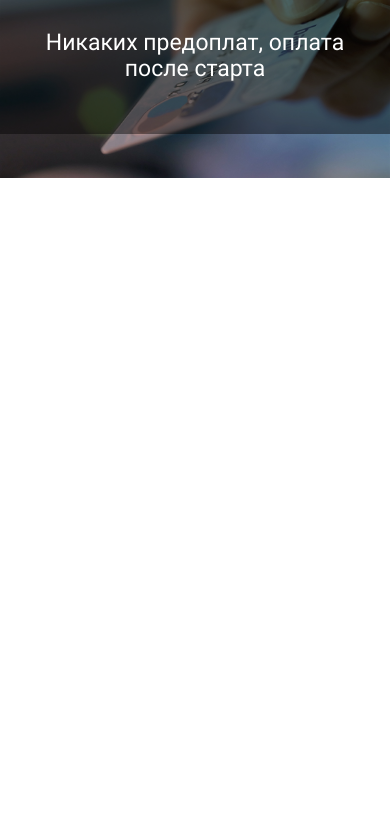
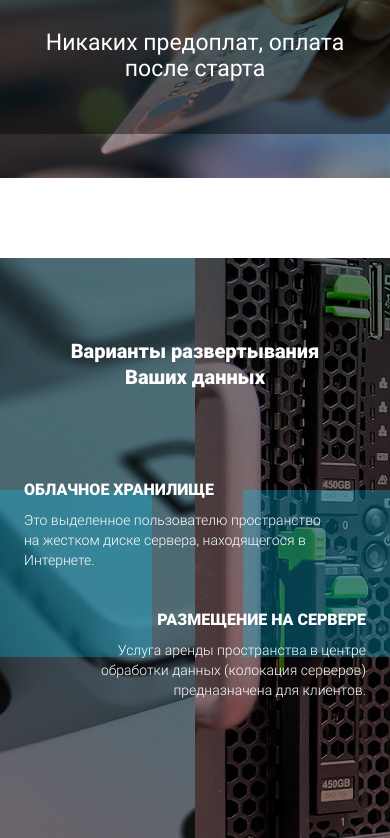
Before and after one commit to djedek/prengi, a website: page src/index.html in a window 390 px wide. Shown: the part 5041-5879 px from the top of the page. Before the commit the page ends 5299 px from the top, so only its background shows below. Drawn offline with nearby package versions, Linux system fonts and the light colour scheme; files that its build step writes are made by us from their sources; files whose address does not match are found by name.

Commit message:
Блок data и его адаптация под различные разрешения

```diff
--- a/src/index.html
+++ b/src/index.html
@@ -203,6 +203,26 @@
         </div>
     </section>
 
+    <section class="data">
+        <div class="container">
+            <h2 class="title">Варианты развертывания <br>Ваших данных</h2>
+            <div class="data__wrapper">
+                <div class="data__left-block">
+                    <div class="data__title">Облачное хранилище</div>
+                    <div class="data__descr">
+                        Это выделенное пользователю пространство на жестком диске сервера, находящегося в Интернете.
+                    </div>
+                </div>
+                <div class="data__right-block">
+                    <div class="data__title">Размещение на сервере</div>
+                    <div class="data__descr">
+                        Услуга аренды пространства в центре обработки данных (колокация серверов) предназначена для клиентов.
+                    </div>
+                </div>
+            </div>
+        </div>
+    </section>
+
     <script src="js/tiny-slider.js"></script>
     <script src="js/script.js"></script>
 </body>
--- a/src/sass/base/_media.scss
+++ b/src/sass/base/_media.scss
@@ -50,6 +50,19 @@
             display: block;
             width: 100%;
             margin: 0 auto;
+        }
+    }
+    .data {
+        &__title {
+            font-size: 22px;
+            line-height: 26px;
+        }
+        &__left-block {
+            padding-right: 45px;
+        }
+        &__right-block {
+            padding-left: 45px;
+
         }
     }
 }
@@ -172,4 +185,33 @@
             display: none;
         }
     }
+    .data {
+        &__title {
+            font-size: 16px;
+            line-height: 20px;
+        }
+        &__descr {
+            margin-top: 10px;
+            font-size: 14px;
+            line-height: 20px;
+        }
+        &__wrapper {
+            margin-top: 90px;
+            align-items: center;
+            flex-direction: column;
+        }
+        &__left-block {
+            width: 90%;
+            text-align: left;
+            padding-right: 40px;
+            padding-left: 0px;
+            margin-bottom: 40px;
+        }
+        &__right-block {
+            width: 90%;
+            text-align: right;
+            padding-left: 40px;
+            padding-right: 0px;
+        }
+    }
 }
--- /dev/null
+++ b/src/sass/blocks/_data.scss
@@ -0,0 +1,39 @@
+.data {
+    max-width: 1920px;
+    margin: 0 auto;
+    padding-top: 80px;
+    min-height: 580px;
+    background: url('../img/bg/data_bg.jpg') center (center/cover) no-repeat;
+    &__wrapper {
+        display: flex;
+        justify-content: center;
+        align-items: flex-start;
+        margin-top: 125px;
+        padding: 0 5px;
+    }
+    &__left-block, &__right-block {
+        width: 50%;
+    }
+    &__left-block {
+        text-align: right;
+        padding-right: 80px;
+    }
+    &__right-block {
+        text-align: left;
+        padding-left: 80px;
+    }
+    &__title {
+        font-size: 30px;
+        font-weight: 900;
+        line-height: 34px;
+        color: #ffffff;
+        text-transform: uppercase;
+    }
+    &__descr {
+        margin-top: 20px;
+        font-size: 18px;
+        font-weight: 300;
+        line-height: 26px;
+        color: #ffffff;
+    }
+}
--- a/src/sass/style.scss
+++ b/src/sass/style.scss
@@ -20,5 +20,6 @@
 @import "blocks/solutions";
 @import "blocks/title";
 @import "blocks/advantages";
+@import "blocks/data";
 
 @import "base/media";
```
Also changed, not shown: dist/css/style.min.css, dist/index.html.
